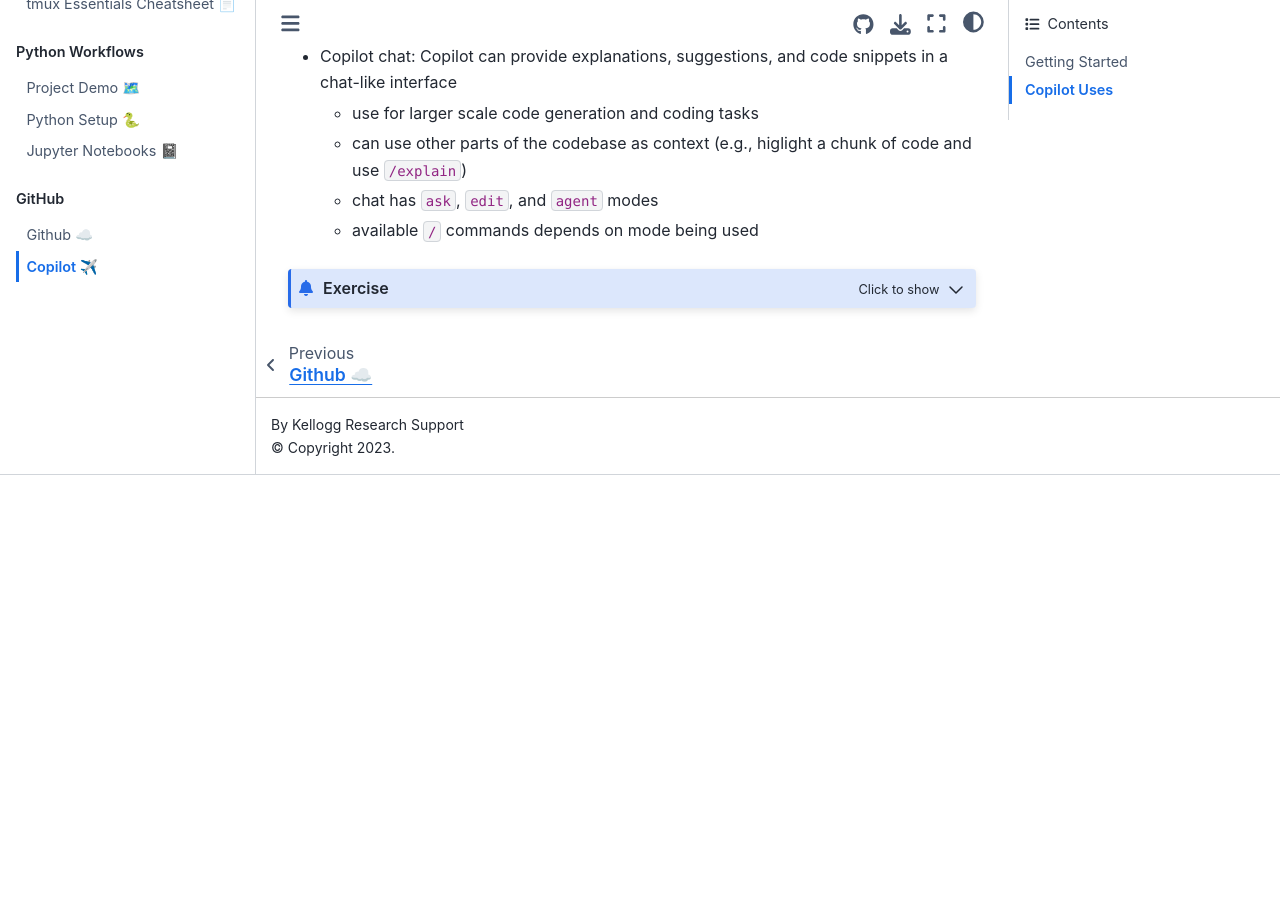
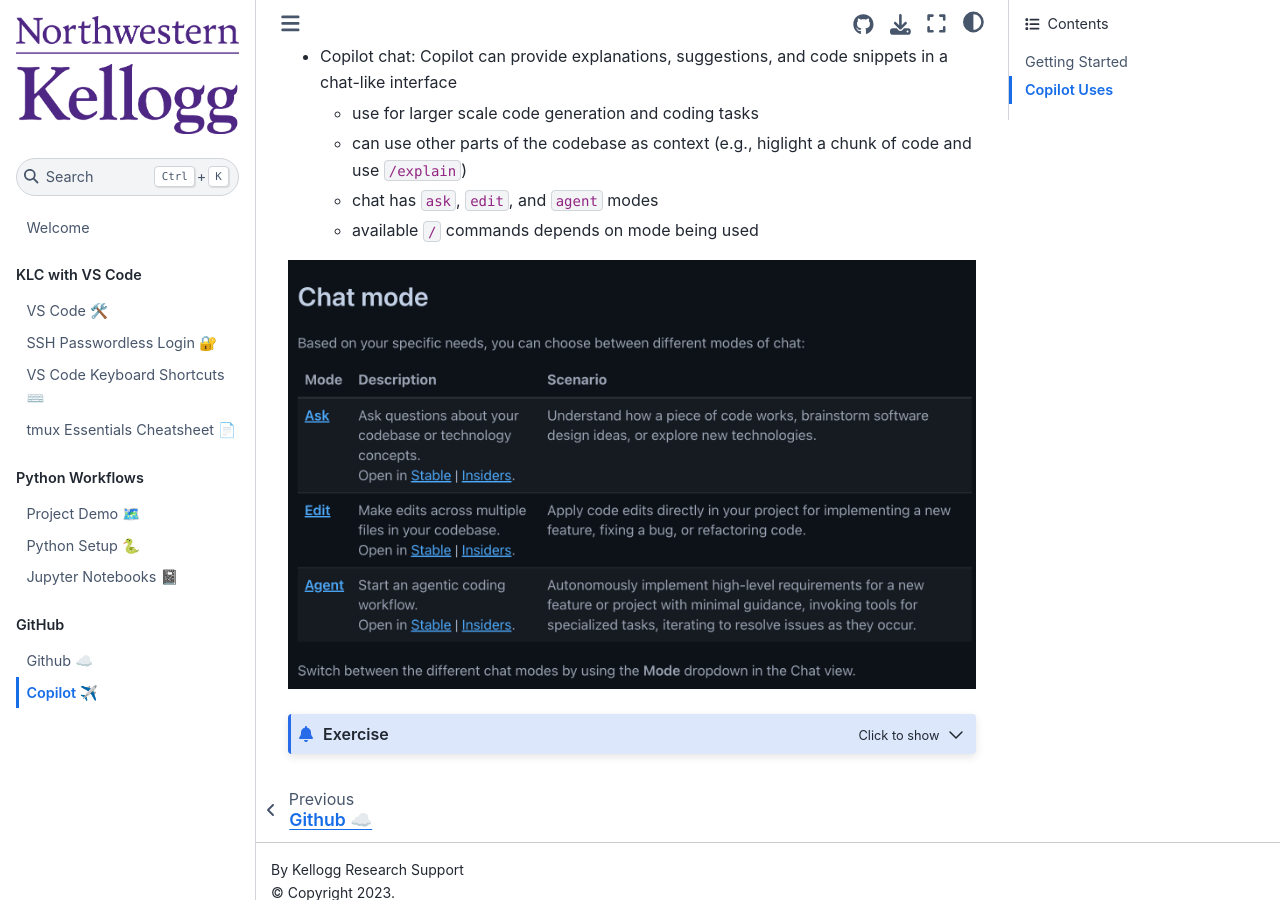
Before and after one commit to rs-kellogg/krs-KLCworkflow-cookbook, a Jupyter Book: the page built from docs/copilot.md, in a window 1280 px wide and 900 px high, scrolled down 1685 px. Built offline with Jupyter Book 1.0.4 settings and Sphinx 7.4.7 and the Sphinx Book theme 1.1.4, drawn with Linux system fonts in a browser that asks for light colours; pages that are not in the unit, such as notebooks, are missing from menus; before the commit the page ends 2160 px from its top, so only the background shows below that.

Commit message:
update copilot stuff with chat modes

````diff
--- a/docs/copilot.md
+++ b/docs/copilot.md
@@ -36,6 +36,9 @@
     * available `/` commands depends on mode being used
 
 
+![Github Copilot Chat Modes](./images/github-copilot-chat-modes.png)
+
+
 ```{admonition} Exercise
 :class: dropdown
 Let's try out Copilot.
````
Also changed, not shown: docs/images/github-copilot-chat-modes.png (added).
